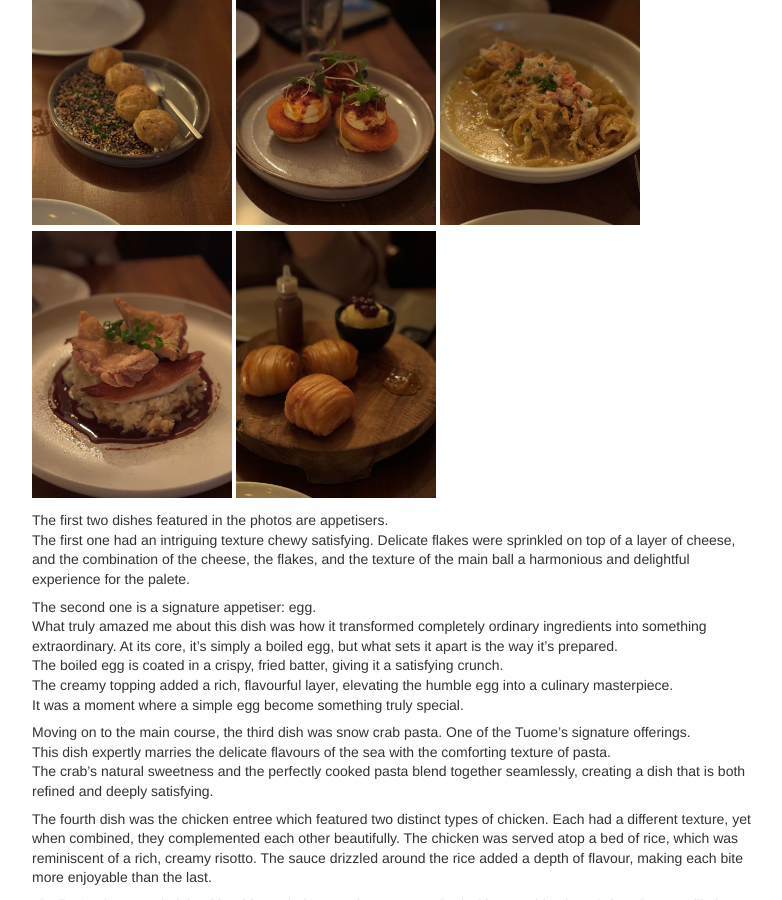
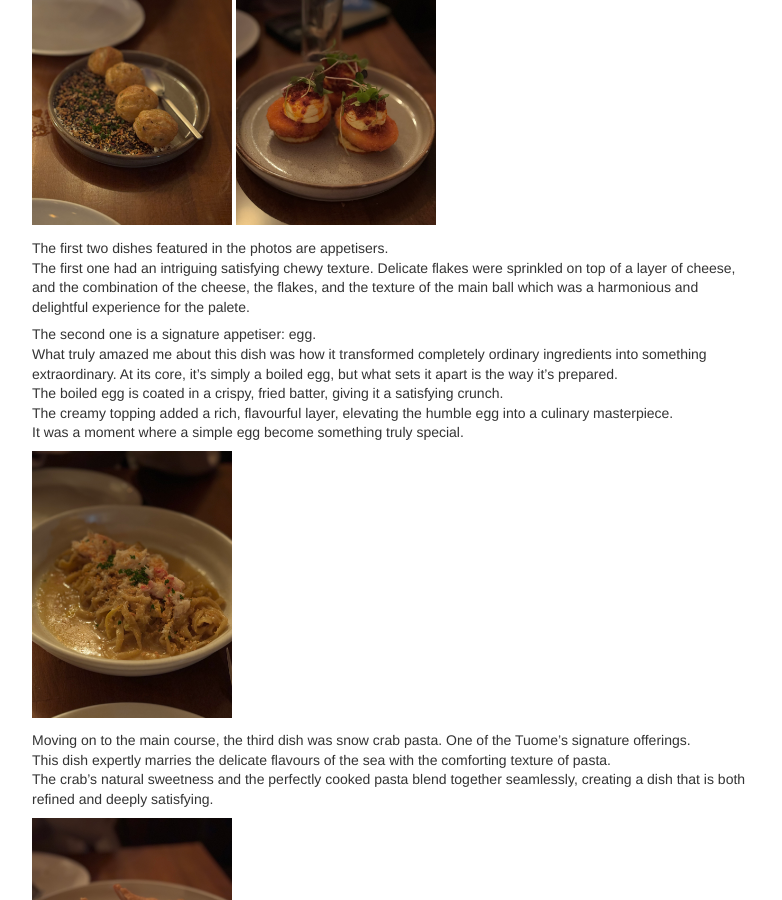
Before and after one commit to noahtjkim/noahtjkim.github.io, a Jekyll site: the page built from _posts/2024-08-24-Tuome.md, in a window 1280 px wide and 900 px high, scrolled down 441 px. Shown: the whole window, without its empty margins (248-1030 px from the left). Built offline with Jekyll 4.4.1, drawn with Linux system fonts in a browser that asks for light colours.

Commit message:
Update 2024-08-24-Tuome.md

```diff
--- a/_posts/2024-08-24-Tuome.md
+++ b/_posts/2024-08-24-Tuome.md
@@ -13,12 +13,9 @@ With its intimate ambiance and commitment to culinary excellence, Tuome has beco
 
 ![appetiser_1](/images/tuome/appetiser_1.jpg){: .img-medium }
 ![appetiser_egg](/images/tuome/appetiser_egg.jpg){: .img-medium }
-![snow_crab_pasta](/images/tuome/snow_crab_pasta.jpg){: .img-medium }
-![chicken](/images/tuome/chicken.jpg){: .img-medium }
-![chinese_beignets](/images/tuome/chinese_beignets.jpg){: .img-medium }
 
 The first two dishes featured in the photos are appetisers.
-The first one had an intriguing texture chewy satisfying. Delicate flakes were sprinkled on top of a layer of cheese, and the combination of the cheese, the flakes, and the texture of the main ball a harmonious and delightful experience for the palete.
+The first one had an intriguing satisfying chewy texture. Delicate flakes were sprinkled on top of a layer of cheese, and the combination of the cheese, the flakes, and the texture of the main ball which was a harmonious and delightful experience for the palete.
 
 The second one is a signature appetiser: egg.
 What truly amazed me about this dish was how it transformed completely ordinary ingredients into something extraordinary.  At its core, it's simply a boiled egg, but what sets it apart is the way it's prepared.
@@ -26,11 +23,17 @@ The boiled egg is coated in a crispy, fried batter, giving it a satisfying crunc
 The creamy topping added a rich, flavourful layer, elevating the humble egg into a culinary masterpiece.
 It was a moment where a simple egg become something truly special.
 
+![snow_crab_pasta](/images/tuome/snow_crab_pasta.jpg){: .img-medium }
+
 Moving on to the main course, the third dish was snow crab pasta. One of the Tuome's signature offerings.
 This dish expertly marries the delicate flavours of the sea with the comforting texture of pasta.
 The crab's natural sweetness and the perfectly cooked pasta blend together seamlessly, creating a dish that is both refined and deeply satisfying.
 
+![chicken](/images/tuome/chicken.jpg){: .img-medium }
+
 The fourth dish was the chicken entree which featured two distinct types of chicken. Each had a different texture, yet when combined, they complemented each other beautifully. The chicken was served atop a bed of rice, which was reminiscent of a rich, creamy risotto. The sauce drizzled around the rice added a depth of flavour, making each bite more enjoyable than the last.
+
+![chinese_beignets](/images/tuome/chinese_beignets.jpg){: .img-medium }
 
 Finally, for dessert, I indulged in Chinese beignets. These were paired with a combination of chocolate, vanilla ice cream with red bean, and a bright yuzu spread. The flavours came together brilliantly, with the tartness of the yuzu cutting through the richness of the chocolate and the ice cream, while the beignets added a delightful texture.
 
```
